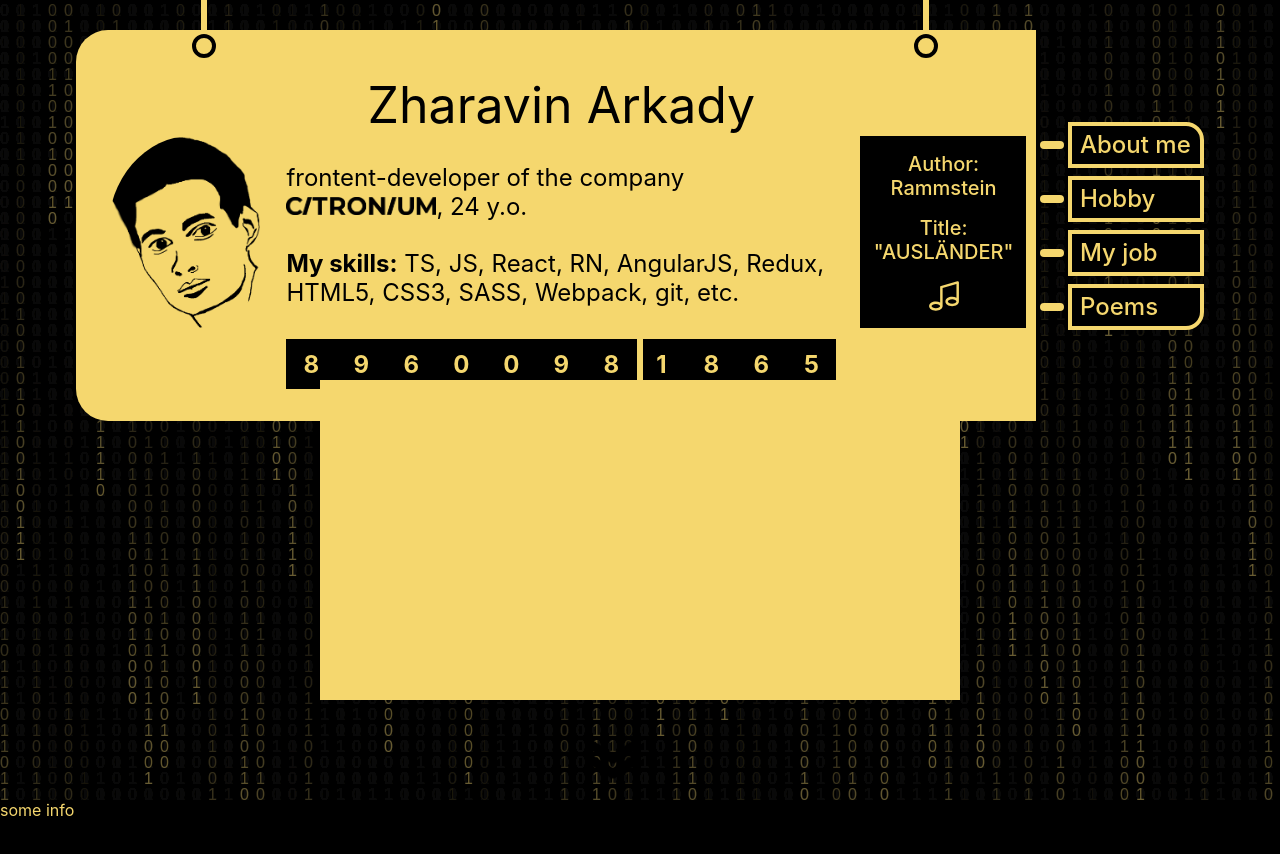
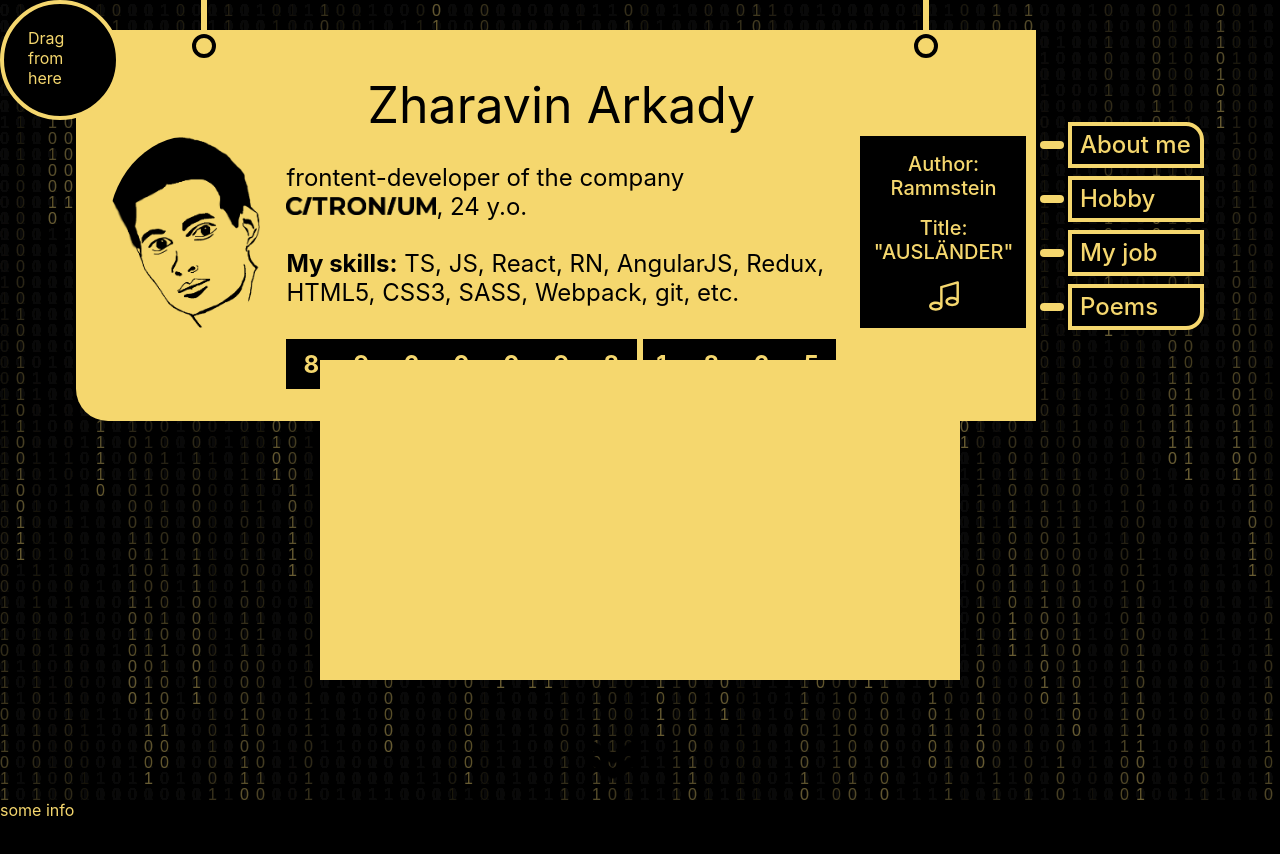
Before and after one commit to Zhark10/AboutMe, a React (Create React App) app: page / in a window 1280 px wide. Shown: the top 854 px of the page. Built offline with nearby package versions, Linux system fonts and the light colour scheme.

Commit message:
added draggable box for player control (in future)

```diff
--- a/package.json
+++ b/package.json
@@ -13,6 +13,7 @@
     "react": "^16.11.0",
     "react-card-flip": "^1.0.10",
     "react-dom": "^16.11.0",
+    "react-draggable": "^4.2.0",
     "react-scripts": "3.2.0",
     "react-typical": "^0.1.3",
     "typescript": "3.7.2"
--- a/src/components/elements/header/audio-player/audio-player.css
+++ b/src/components/elements/header/audio-player/audio-player.css
@@ -16,11 +16,6 @@
     cursor: pointer;
 }
 
-/* .player:hover {
-    transition: 0.2s;
-    transform: rotateX(20deg);
-} */
-
 .back-side-flip {
     width: 100%;
     height: 100%;
@@ -29,3 +24,17 @@
     justify-content: center;
     align-items: center;
 }
+
+.draggable-player {
+    z-index: 99999;
+    cursor: pointer;
+    border: 4px solid rgba(245, 215, 110, 1);
+    color: rgba(245, 215, 110, 1);
+    background-color: #000;
+    width: 5vw;
+    height: 5vw;
+    border-radius: 50%;
+    position: absolute;
+    padding: 24px;
+    font-size: 16px;
+}
--- /dev/null
+++ b/src/components/elements/header/audio-player/draggable-player.tsx
@@ -0,0 +1,17 @@
+import React from 'react';
+import './audio-player.css';
+import Draggable from 'react-draggable';
+
+const DraggablePlayer = () => {
+    return (
+        <Draggable
+            handle=".handle-player"
+            defaultPosition={{ x: 0, y: 0 }}>
+            <div className='draggable-player'>
+                <div className="handle-player">Drag from here</div>
+            </div>
+        </Draggable>
+    )
+}
+
+export default DraggablePlayer;
--- a/src/components/elements/main/custom-box/custom-box.tsx
+++ b/src/components/elements/main/custom-box/custom-box.tsx
@@ -1,12 +1,12 @@
 import React from 'react';
 import './custom-box.css';
 import Cable from '../../../shared/cable';
+import Draggable from 'react-draggable';
 
 const CustomBox = () => (
     <div className="my-custom-box">
-        <Cable length={60} />
+        <Cable length={40} />
         <div className="custom-box" >
-
         </div>
     </div>
 );
--- a/src/pages/MainPage/MainPage.tsx
+++ b/src/pages/MainPage/MainPage.tsx
@@ -4,6 +4,7 @@ import Header from '../AboutMePage/content/Header/Header';
 import { matrixRun } from '../../utils/matrix';
 import { ColorContext } from '../../ColorProvider';
 import Main from '../AboutMePage/content/Main/Main';
+import DraggablePlayer from '../../components/elements/header/audio-player/draggable-player';
 
 const MainPage: React.FC = () => {
   const { theme: [color] } = useContext(ColorContext as any);
@@ -13,7 +14,7 @@ const MainPage: React.FC = () => {
     // handleScroll(e, "target2")
   }
 
-  useEffect(()=>matrixRun(canvas), []);
+  useEffect(() => matrixRun(canvas), []);
 
   useEffect(() => {
     window.addEventListener('scroll', onScroll, true);
@@ -22,10 +23,11 @@ const MainPage: React.FC = () => {
 
   return (
     <div className="main-page" id="target1">
-      <canvas ref={canvas} id="matrix"/>
-        <Header />
-        <Main />
-    </div>
+      <DraggablePlayer />
+      <canvas ref={canvas} id="matrix" />
+      <Header />
+      <Main />
+    </div >
   );
 }
 
```
Also changed, not shown: 1 other file (tests, documents, lock files or other folders).
